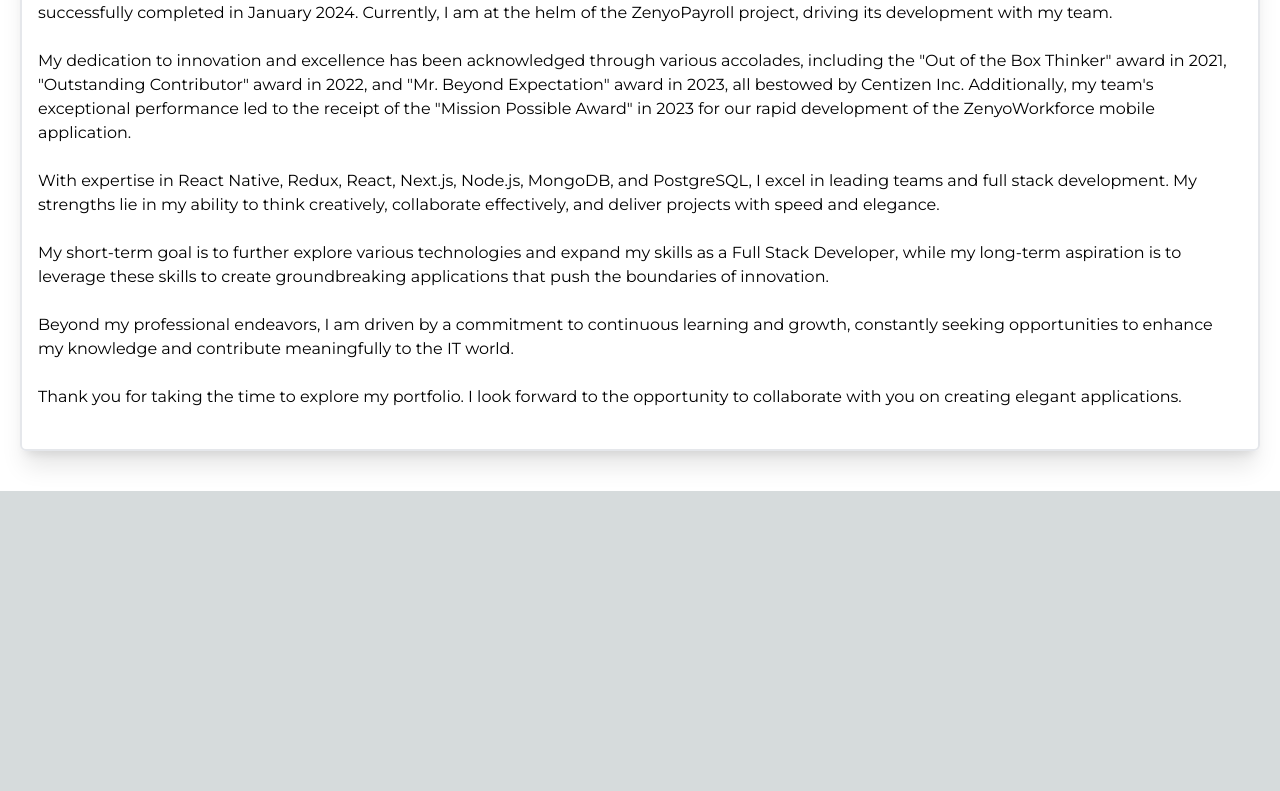
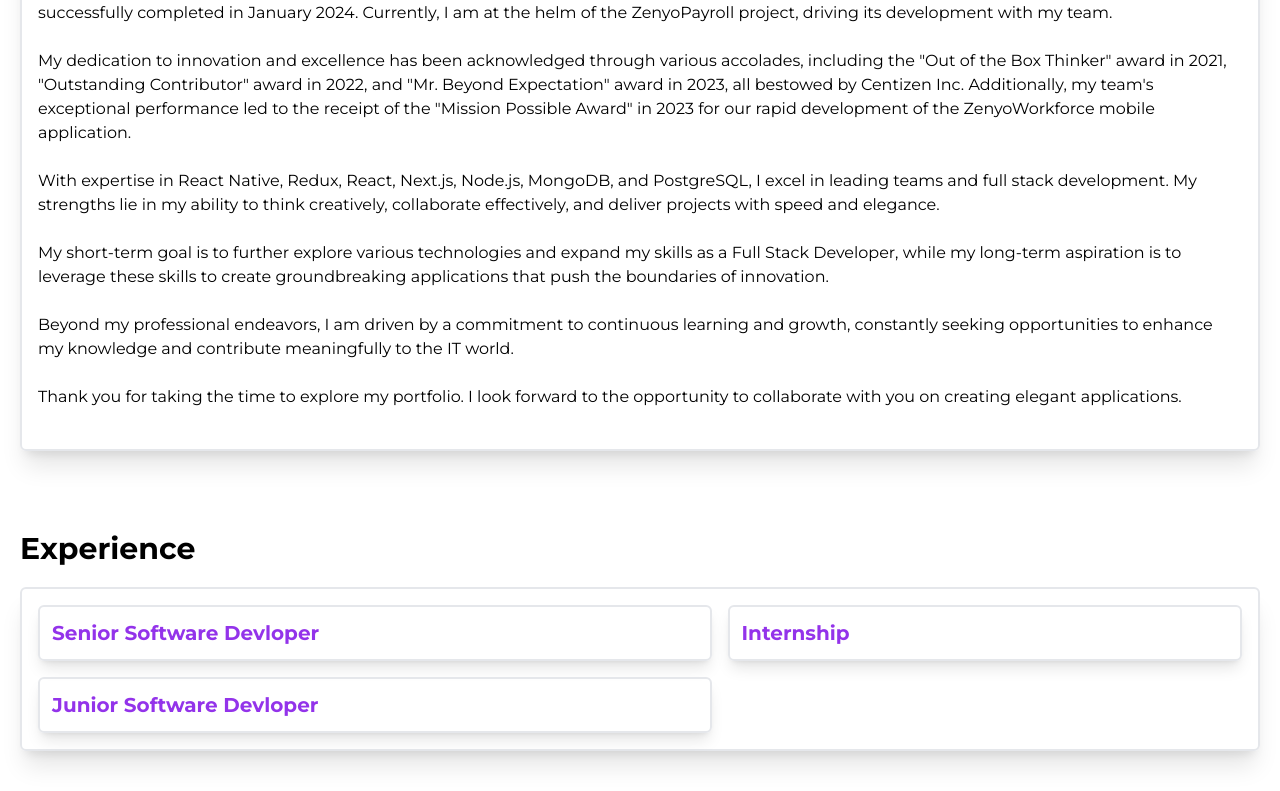
Before and after one commit to vishwakanth183/framer-motion, a Next.js app in the folder vkportfolio/: page / in a window 1280 px wide. Shown: the part 962-1753 px from the top of the page. Before the commit the page ends 1453 px from the top, so only its background shows below. Built offline with nearby package versions, Linux system fonts and the light colour scheme.

Commit message:
navbar mobile bug fixing and viewport selfintro changes

```diff
--- a/vkportfolio/src/components/aboutme/aboutme.module.css
+++ b/vkportfolio/src/components/aboutme/aboutme.module.css
@@ -3,11 +3,11 @@
 }
 
 .aboutusTitle {
-  @apply text-3xl font-bold;
+  @apply text-3xl text-black font-bold;
 }
 
 .aboutmeCard {
-  @apply p-4 shadow-xl text-base font-normal rounded-md border-2 mt-5;
+  @apply p-4 shadow-xl text-black text-base font-normal rounded-md border-2 mt-5;
 }
 
 .description {
--- /dev/null
+++ b/vkportfolio/src/components/experience/experience.module.css
@@ -0,0 +1,23 @@
+.experienceView {
+    @apply my-10 mx-5;
+  }
+
+.experienceTitle {
+    @apply text-3xl text-black font-bold;
+  }
+
+.gridCard {
+    @apply grid grid-rows-1 md:grid-rows-2 md:grid-flow-col gap-4 p-4 shadow-xl rounded-md border-2 mt-5;
+  }
+
+.expCard{
+    @apply p-3 rounded-md border-2 shadow-lg cursor-pointer
+}
+
+.expRole{
+    @apply text-xl text-purple-600 font-bold
+}
+
+.expLocation{
+    @apply text-lg text-black text-opacity-75
+}
--- /dev/null
+++ b/vkportfolio/src/components/experience/experience.tsx
@@ -0,0 +1,38 @@
+"use client"
+
+import React,{useState} from "react";
+import { motion , AnimatePresence } from "framer-motion";
+import experienceStyle from "./experience.module.css"
+import { experience } from "@/src/shared/contents/homeContent";
+
+const Experience = () => {
+
+    const [selectedExp,setSelectedExp] = useState<any>();
+
+    return (
+        <div className={experienceStyle.experienceView}>
+            <span className={experienceStyle.experienceTitle}>Experience</span>
+            <div className={experienceStyle.gridCard}>
+                {
+                    experience.map((experienceItem, index) => {
+                        return <motion.div layout={"position"} className={experienceStyle.expCard} key={index} onClick={()=>setSelectedExp(experienceItem)}>
+                            <span className={experienceStyle.expRole}>{experienceItem.role}</span>
+                        </motion.div>
+                    })
+                }
+            </div>
+
+            {/* <AnimatePresence>
+                {selectedExp && (
+                    <motion.div layoutId={selectedExp.role}>
+                        <motion.h5>{selectedExp.role}</motion.h5>
+                        <motion.h2>{selectedExp.location}</motion.h2>
+                        <motion.button onClick={() => setSelectedExp(null)} />
+                    </motion.div>
+                )}
+            </AnimatePresence> */}
+        </div>
+    )
+}
+
+export default Experience
--- a/vkportfolio/src/components/portfolioHome.tsx
+++ b/vkportfolio/src/components/portfolioHome.tsx
@@ -6,6 +6,7 @@
 import { motion } from "framer-motion";
 import SelfIntro from "./selfintro/selfIntro";
 import AboutMe from "./aboutme/aboutme";
+import Experience from "./experience/experience";
 
 const PortfolioHome = () => {
   const [onClientSide, setOnClientSide] = useState<boolean>(false);
@@ -22,6 +23,7 @@
     <div className={`${portfolioHome.mainView}`}>
       <SelfIntro />
       <AboutMe />
+      <Experience />
     </div>
   );
 };
--- a/vkportfolio/src/components/selfintro/selfIntro.tsx
+++ b/vkportfolio/src/components/selfintro/selfIntro.tsx
@@ -26,7 +26,9 @@
       >
         <motion.img
           initial={{ scale: 0 }}
-          animate={{ scale: 1 }}
+          whileInView={{scale:1}}
+          // animate={{ scale: 1 }}
+          // viewport={{once:true}}
           transition={{ duration: 1 }}
           // src={"/profile_pic.jpg"}
           alt="Profile Pic"
--- a/vkportfolio/src/shared/components/header/header.module.css
+++ b/vkportfolio/src/shared/components/header/header.module.css
@@ -1,5 +1,5 @@
 .headerView {
-  @apply fixed z-50 w-full p-5 shadow-lg bg-white;
+  @apply fixed z-10 w-full p-5 shadow-lg bg-white;
 }
 
 .navbar {
@@ -53,7 +53,7 @@
 }
 
 .hamburgerSection {
-  @apply block lg:hidden cursor-pointer absolute z-50 bottom-0 right-5 w-[24px] h-[24px] top-6 transition-all duration-75 rotate-0;
+  @apply  lg:hidden cursor-pointer absolute z-50 bottom-0 right-5 w-[24px] h-[24px] top-6 transition-all duration-75 rotate-0;
 }
 
 .hamburgerTop,
--- a/vkportfolio/src/shared/components/header/header.tsx
+++ b/vkportfolio/src/shared/components/header/header.tsx
@@ -143,6 +143,7 @@
           </motion.div>
         </nav>
 
+      </div>
         {/* Hamburger section */}
         <button
           id="menu-btn"
@@ -153,7 +154,6 @@
           <div className={headerStyle.hamburgerMiddle}></div>
           <div className={headerStyle.hamburgerBottom}></div>
         </button>
-      </div>
       {/* Mobile menu section */}
       <div id="mobile-menu" className={`${headerStyle.mobileMenu}`}>
         <MenuItems />
```
